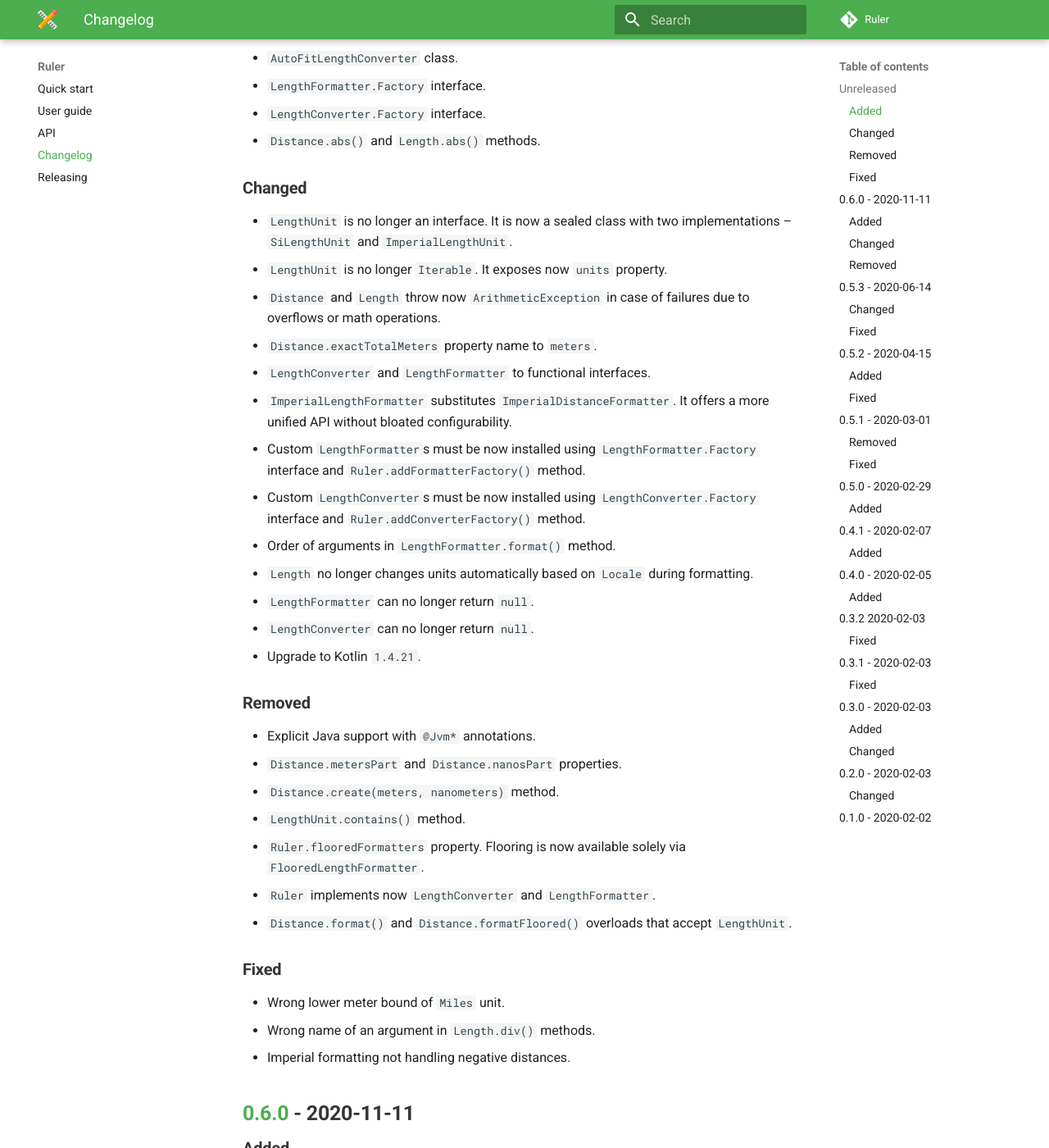
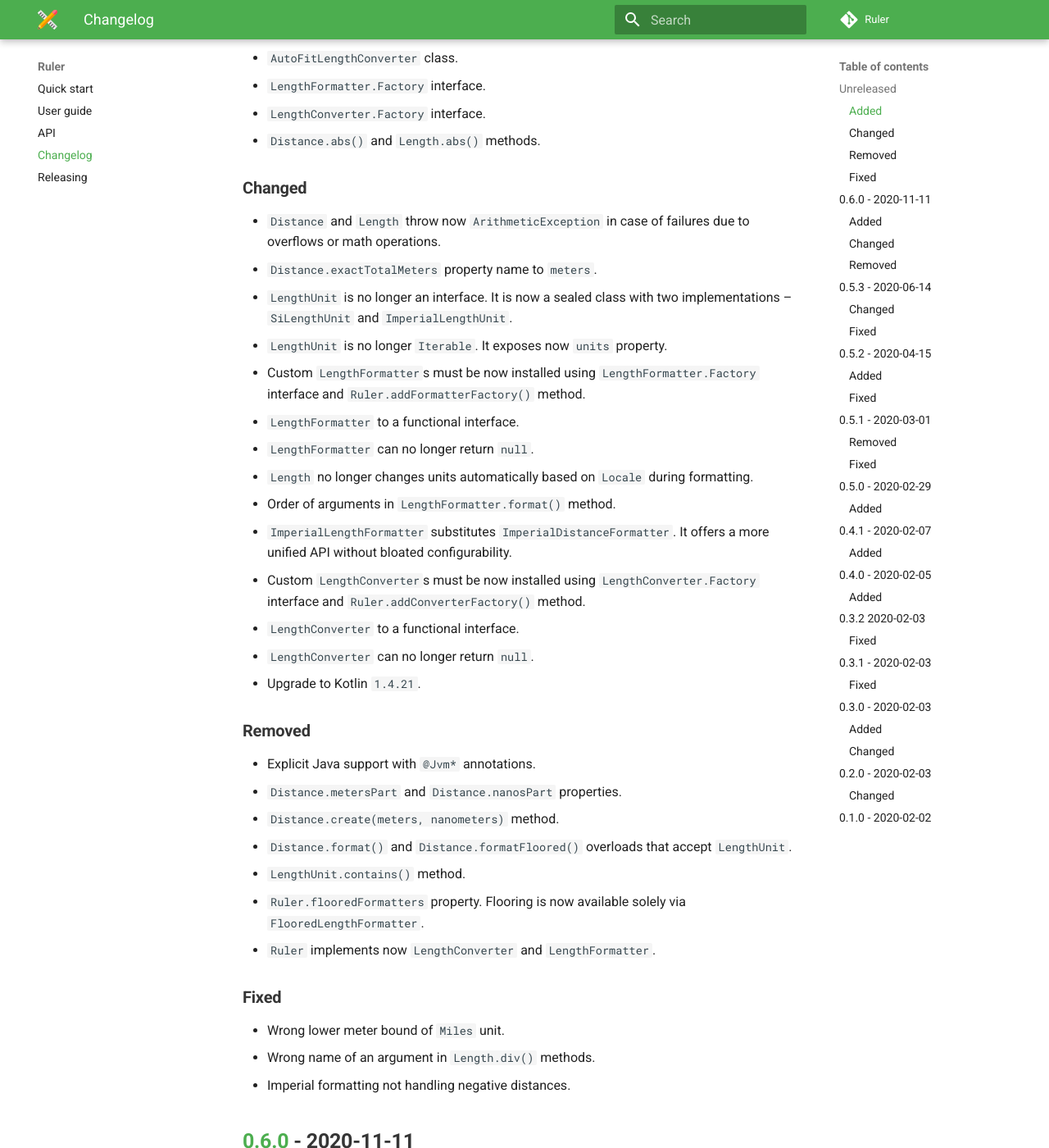
Before and after one commit to MiSikora/ruler, an MkDocs documentation site: the page built from docs/changelog.md, in a window 1280 px wide and 1400 px high, scrolled down 377 px. Shown: the whole window at 82% size. Built offline with MkDocs 1.6.1 and Material for MkDocs 9.7.7, drawn with Linux system fonts in a browser that asks for light colours; comment, search, counter and statistics services are not loaded.

Commit message:
Sort changelog

```diff
--- a/docs/changelog.md
+++ b/docs/changelog.md
@@ -15,17 +15,18 @@ and this project adheres to [Semantic Versioning](https://semver.org/spec/v2.0.0
 - `Distance.abs()` and `Length.abs()` methods.
 
 ### Changed
+- `Distance` and `Length` throw now `ArithmeticException` in case of failures due to overflows or math operations.
+- `Distance.exactTotalMeters` property name to `meters`.
 - `LengthUnit` is no longer an interface. It is now a sealed class with two implementations – `SiLengthUnit` and `ImperialLengthUnit`.
 - `LengthUnit` is no longer `Iterable`. It exposes now `units` property.
-- `Distance` and `Length` throw now `ArithmeticException` in case of failures due to overflows or math operations.
-- `Distance.exactTotalMeters` property name to `meters`.
-- `LengthConverter` and `LengthFormatter` to functional interfaces.
+- Custom `LengthFormatter`s must be now installed using `LengthFormatter.Factory` interface and `Ruler.addFormatterFactory()` method.
+- `LengthFormatter` to a functional interface.
+- `LengthFormatter` can no longer return `null`.
+- `Length` no longer changes units automatically based on `Locale` during formatting.
+- Order of arguments in `LengthFormatter.format()` method.
 - `ImperialLengthFormatter` substitutes `ImperialDistanceFormatter`. It offers a more unified API without bloated configurability.
-- Custom `LengthFormatter`s must be now installed using `LengthFormatter.Factory` interface and `Ruler.addFormatterFactory()` method.
 - Custom `LengthConverter`s must be now installed using `LengthConverter.Factory` interface and `Ruler.addConverterFactory()` method.
-- Order of arguments in `LengthFormatter.format()` method.
-- `Length` no longer changes units automatically based on `Locale` during formatting.
-- `LengthFormatter` can no longer return `null`.
+- `LengthConverter` to a functional interface.
 - `LengthConverter` can no longer return `null`.
 - Upgrade to Kotlin `1.4.21`.
 
@@ -33,10 +34,10 @@ and this project adheres to [Semantic Versioning](https://semver.org/spec/v2.0.0
 - Explicit Java support with `@Jvm*` annotations.
 - `Distance.metersPart` and `Distance.nanosPart` properties.
 - `Distance.create(meters, nanometers)` method.
+- `Distance.format()` and `Distance.formatFloored()` overloads that accept `LengthUnit`.
 - `LengthUnit.contains()` method.
 - `Ruler.flooredFormatters` property. Flooring is now available solely via `FlooredLengthFormatter`.
 - `Ruler` implements now `LengthConverter` and `LengthFormatter`.
-- `Distance.format()` and `Distance.formatFloored()` overloads that accept `LengthUnit`.
 
 ### Fixed
 - Wrong lower meter bound of `Miles` unit.
```
